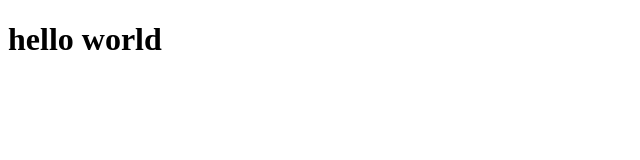
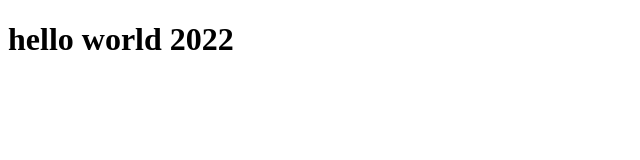
Before and after one commit to maelsachlinn/hello_world, a plain HTML site: page index.html in a window 1280 px wide. Shown: the whole page, without its empty margins (0-640 px from the left). Drawn offline with Linux system fonts and the light colour scheme.

Commit message:
Add files via upload

```diff
--- a/index.html
+++ b/index.html
@@ -8,7 +8,7 @@
 <body>
     <div id="fb-root"></div>
 <script async defer crossorigin="anonymous" src="https://connect.facebook.net/en_US/sdk.js#xfbml=1&version=v13.0" nonce="3QJlzJ15"></script>
-   <h1>hello world</h1>
+   <h1>hello world 2022</h1>
     <div class="fb-like" data-href="https://developers.facebook.com/docs/plugins/" data-width="300" data-layout="standard" data-action="like" data-size="small" data-share="true"></div>
 
 
```
